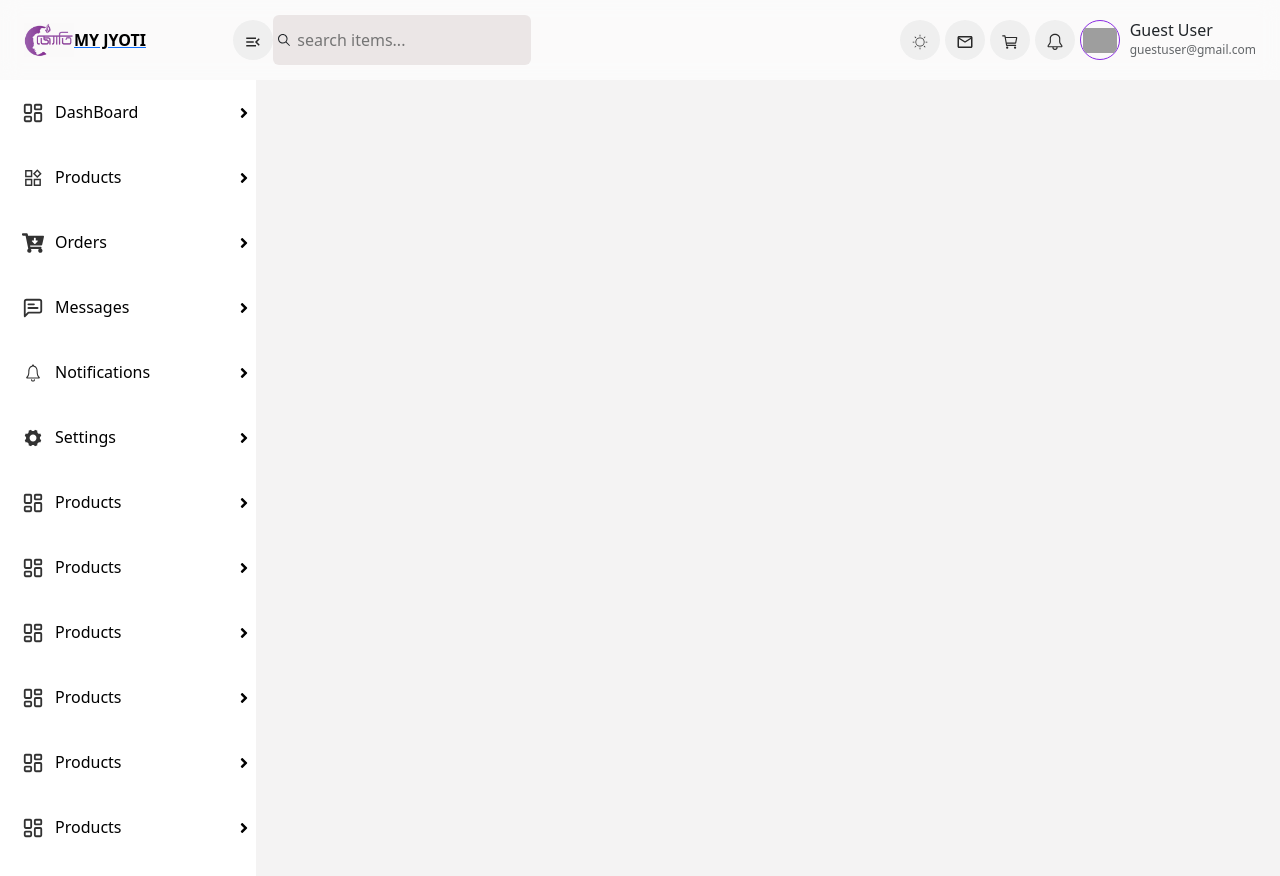
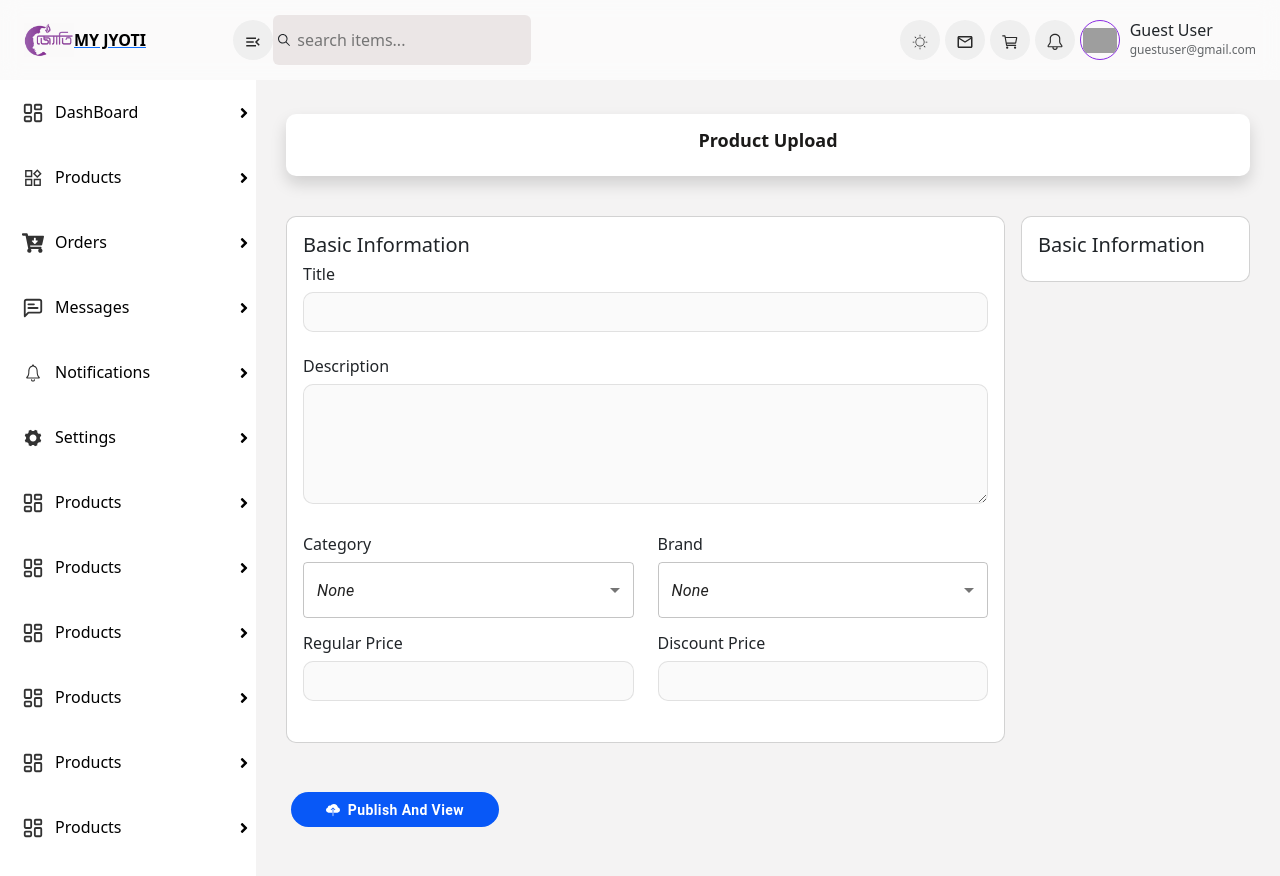
Before and after one commit to hasanhabib16011998/react-dashboard, a React (Create React App) app: page /product-upload in a window 1280 px wide. Shown: the top 876 px of the page. Before the commit the page ends 800 px from the top, so only its background shows below. Built offline with nearby package versions, Linux system fonts and the light colour scheme; grey boxes are pictures that could not be loaded.

Commit message:
product upload

```diff
--- a/src/App.js
+++ b/src/App.js
@@ -7,6 +7,7 @@ import SideBar from './components/Sidebar';
 import Login from './pages/dashboard/components/Login/index';
 import ProductsList from './pages/dashboard/components/ProductList/index';
 import ProductDetails from './pages/dashboard/components/ProductDetails';
+import ProductUpload from './pages/dashboard/components/ProductUpload';
 import { createContext, useEffect, useState } from 'react';
 import { SiTrueup } from 'react-icons/si';
 
@@ -66,6 +67,7 @@ function App() {
         <Route path={'/login'} exact={true} element={<Login/>}/>
         <Route path={'/products-list'} exact={true} element={<ProductsList/>}/>
         <Route path={'/product-details'} exact={true} element={<ProductDetails/>}/>
+        <Route path={'/product-upload'} exact={true} element={<ProductUpload/>}/>
       </Routes>
 
       </div>
--- a/src/components/Sidebar/index.js
+++ b/src/components/Sidebar/index.js
@@ -40,7 +40,7 @@ export default function SideBar() {
                 <ul className='submenu'>
                     <li><Link to="/products-list">Product List</Link></li>
                     <li><Link to="#">Product View</Link></li>
-                    <li><Link to="#">Product Upload</Link></li>
+                    <li><Link to="/product-upload">Product Upload</Link></li>
                 </ul>
                  )}
             </li>
--- /dev/null
+++ b/src/pages/dashboard/components/ProductUpload/index.js
@@ -0,0 +1,116 @@
+import React from 'react';
+import { useState } from 'react';
+import './productUpload.css';
+import MenuItem from '@mui/material/MenuItem';
+import Select from '@mui/material/Select';
+import Button from '@mui/material/Button';
+import { IoIosCloudUpload } from "react-icons/io";
+
+
+
+export default function ProductUpload() {
+    const [ categoryValue, setcategoryValue ] = useState('');
+    const [ BrandValue, setBrandValue] = useState('');
+    const handleCategoryValue = (event) => {
+        setcategoryValue(event.target.value);
+    };
+    const handleBrandValue = (event) => {
+        setBrandValue(event.target.value);
+    };
+
+    return (
+        <>
+        <div className="right-content w-100">
+            <div className="card shadow border-0 p-3 mt-4 align-items-center">
+            <h3 className="hd">Product Upload</h3>
+            </div>
+
+
+            <form className='form'>
+            <div className="row g-3">
+            <div className="col-md-9">
+                <div className="card p-3">
+                <h5>Basic Information</h5>
+
+                <div className='form-group'>
+                    <h6>Title</h6>
+                    <input type='text'/>
+                </div>
+
+                <div className='form-group'>
+                    <h6>Description</h6>
+                    <textarea rows={10} cols={10}/>
+                </div>
+
+                <div className='row'>
+                    <div className='col'>
+                        <h6>Category</h6>
+                        <Select
+                            value={categoryValue}
+                            onChange={handleCategoryValue}
+                            displayEmpty
+                            inputProps={{ 'aria-label': 'Without label' }}
+                            className='w-100'
+                            >
+                            <MenuItem value="">
+                                <em>None</em>
+                            </MenuItem>
+                            <MenuItem value={10}>Skin Care</MenuItem>
+                            <MenuItem value={20}>Health Care</MenuItem>
+                            <MenuItem value={30}>Hygine Products</MenuItem>
+                            </Select>
+                    </div>
+
+
+                    <div className='col'>
+                        <h6>Brand</h6>
+                        <Select
+                            value={BrandValue}
+                            onChange={handleBrandValue}
+                            displayEmpty
+                            inputProps={{ 'aria-label': 'Without label' }}
+                            className='w-100'
+                            >
+                            <MenuItem value="">
+                                <em>None</em>
+                            </MenuItem>
+                            <MenuItem value={10}>Gucci</MenuItem>
+                            <MenuItem value={20}>Versace </MenuItem>
+                            <MenuItem value={30}>Prada</MenuItem>
+                            </Select>
+                    </div>
+                </div>
+
+
+                <div className='row mt-3'>
+                    <div className='col'>
+                        <div className='form-group'>
+                            <h6>Regular Price</h6>
+                            <input type='text'/>
+                        </div>
+                    </div>
+                    <div className='col'>
+                        <div className='form-group'>
+                            <h6>Discount Price</h6>
+                            <input type='text'/>
+                        </div>
+                    </div>
+                </div>
+                </div>
+            </div>
+
+            <div className="col-md-3">
+                <div className="card p-3">
+                <h5>Basic Information</h5>
+                </div>
+            </div>
+            </div>
+
+            <br/>
+            <Button className='btn-blue btn-lg'><IoIosCloudUpload/> &nbsp; Publish and View</Button>
+
+            </form>
+        </div>
+        </>
+    );
+}
--- /dev/null
+++ b/src/pages/dashboard/components/ProductUpload/productUpload.css
@@ -0,0 +1,42 @@
+.right-content{
+    padding:90px 30px;
+}
+body.dark .right-content{
+    background:#1d3872;
+}
+.card{
+    border-radius: 10px;
+}
+
+.card .hd{
+    font-size:18px;
+    font-weight: bold;
+    color:rgb(27, 26, 25);
+}
+body.dark .card{
+    background: #112143;
+}
+
+.form .form-group{margin-bottom:25px;}
+.form .form-group input{
+    background: #fafafa;
+    width:100%;
+    outline:none !important;
+    border:1px solid rgba(0,0,0,0.1) !important;
+    height:40px;
+    padding-left:15px;
+    font-size:15px;
+    border-radius: 10px;
+}
+
+.form .form-group textarea{
+    height: 120px;
+    padding-top: 15px;
+    background: #fafafa;
+    width:100%;
+    outline:none !important;
+    border:1px solid rgba(0,0,0,0.1) !important;
+    padding-left:15px;
+    font-size:15px;
+    border-radius: 10px;
+}
```
